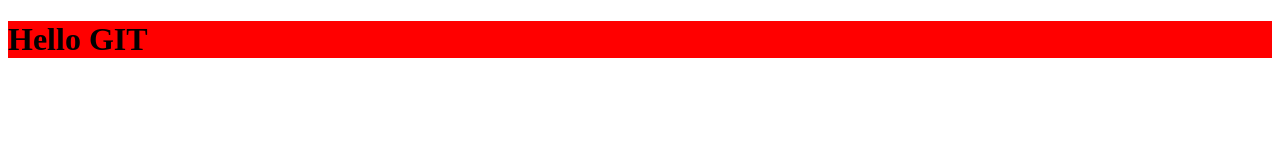
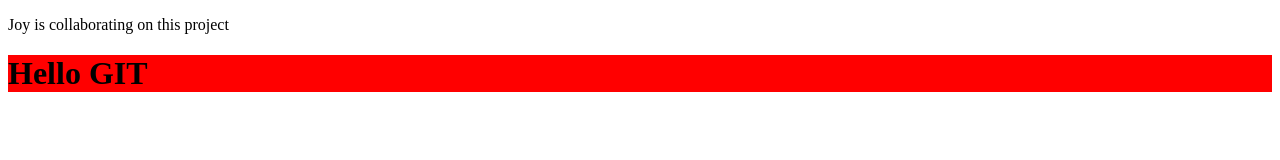
Before and after one commit to raymondseyi/git_class_level2, a plain HTML site: page index.html in a window 1280 px wide. Drawn offline with Linux system fonts and the light colour scheme.

Commit message:
Update index.html

```diff
--- a/index.html
+++ b/index.html
@@ -7,6 +7,7 @@
         <title>Document</title>
     </head>
     <body>
+        <p>Joy is collaborating on this project</p>
         <h1 style="background-color: red;">Hello GIT</h1>
     </body>
 </html>
```
